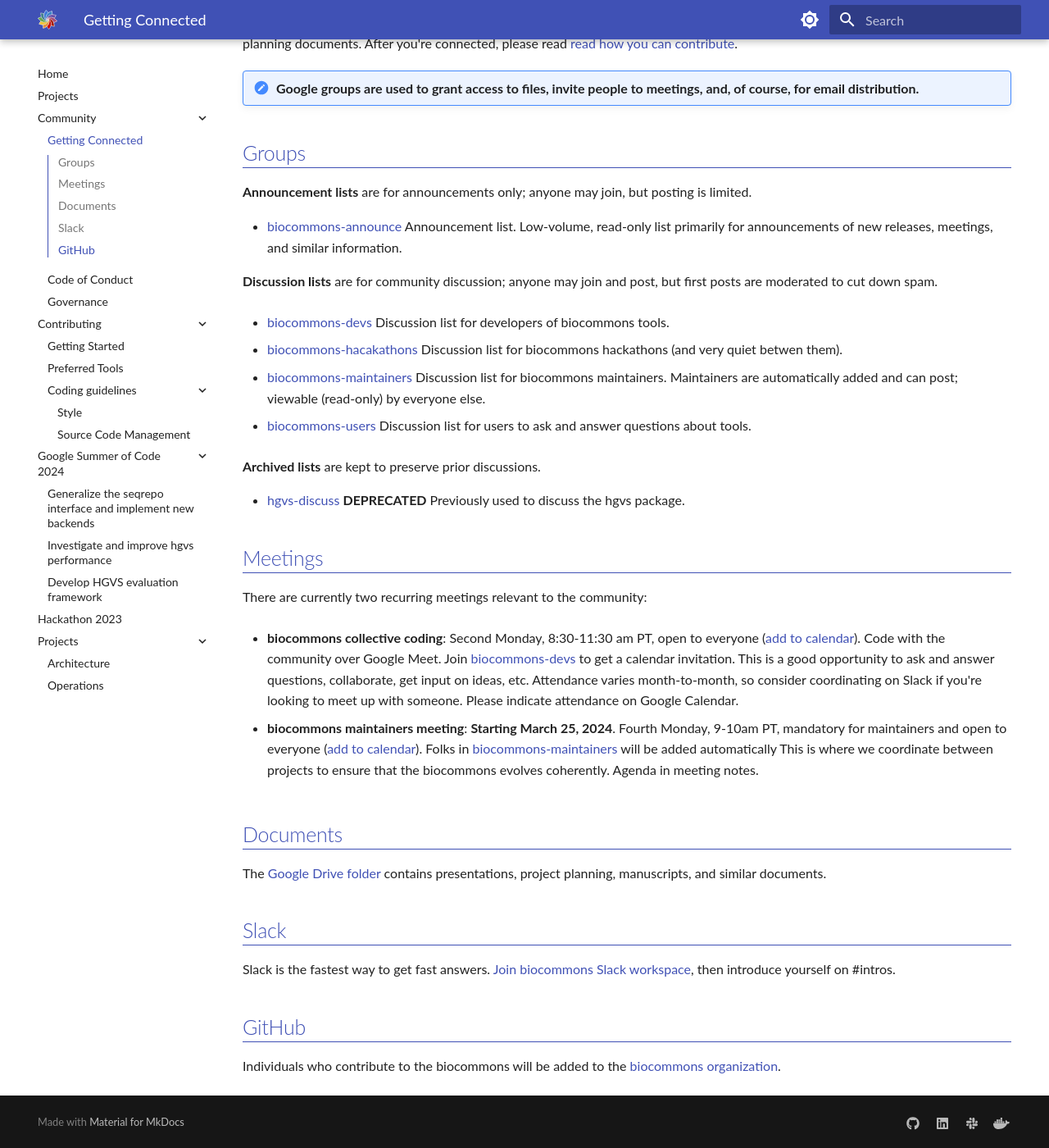
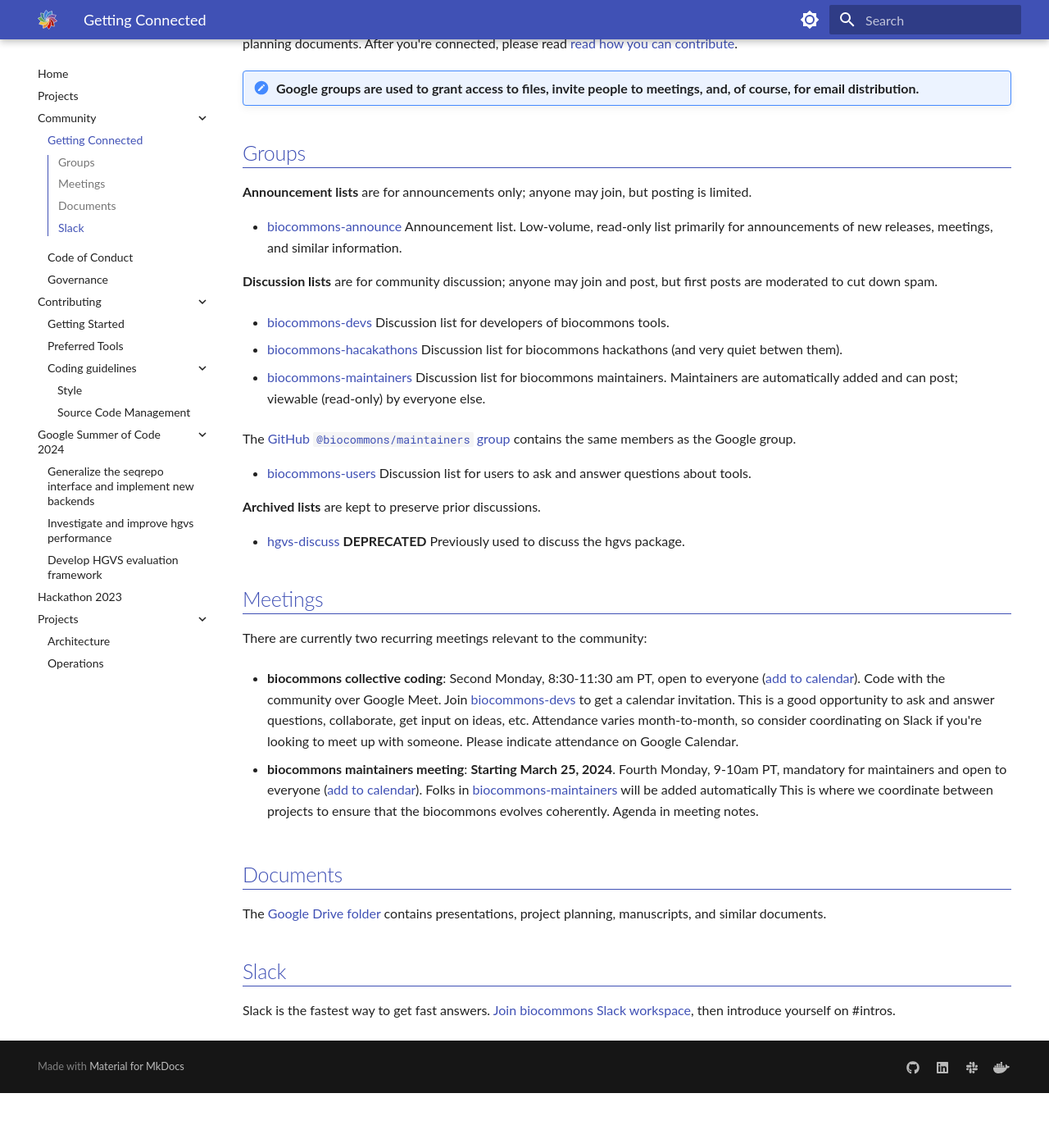
Before and after one commit to biocommons/biocommons.github.io, an MkDocs documentation site: the page built from docs/community/getting-connected.md, in a window 1280 px wide and 1400 px high, scrolled down 165 px. Shown: the whole window at 82% size. Built offline with MkDocs 1.6.1 and Material for MkDocs 9.7.7, drawn with Linux system fonts in a browser that asks for light colours; after the commit the page ends 1498 px from its top, so only the background shows below that.

Commit message:
more updates

```diff
--- a/docs/community/getting-connected.md
+++ b/docs/community/getting-connected.md
@@ -26,6 +26,9 @@ moderated to cut down spam.
 * [biocommons-maintainers](https://groups.google.com/g/biocommons-maintainers)
   Discussion list for biocommons maintainers. Maintainers are automatically added and can post;
   viewable (read-only) by everyone else.
+
+  The [GitHub `@biocommons/maintainers` group](https://github.com/orgs/biocommons/teams/maintainers)
+  contains the same members as the Google group.
 
 * [biocommons-users](https://groups.google.com/g/biocommons-users)
   Discussion list for users to ask and answer questions about tools.
@@ -65,8 +68,3 @@ manuscripts, and similar documents.
 Slack is the fastest way to get fast answers. [Join biocommons Slack
 workspace](https://join.slack.com/t/biocommons/shared_invite/zt-22itxnqnm-_AVSlu~Mi5jttKqEi1UyNA),
 then introduce yourself on #intros.
-
-## GitHub
-
-Individuals who contribute to the biocommons will be added to the [biocommons
-organization](https://github.com/orgs/biocommons/people).
```
Also changed, not shown: docs/contributing/index.md (+1 -1 lines).
